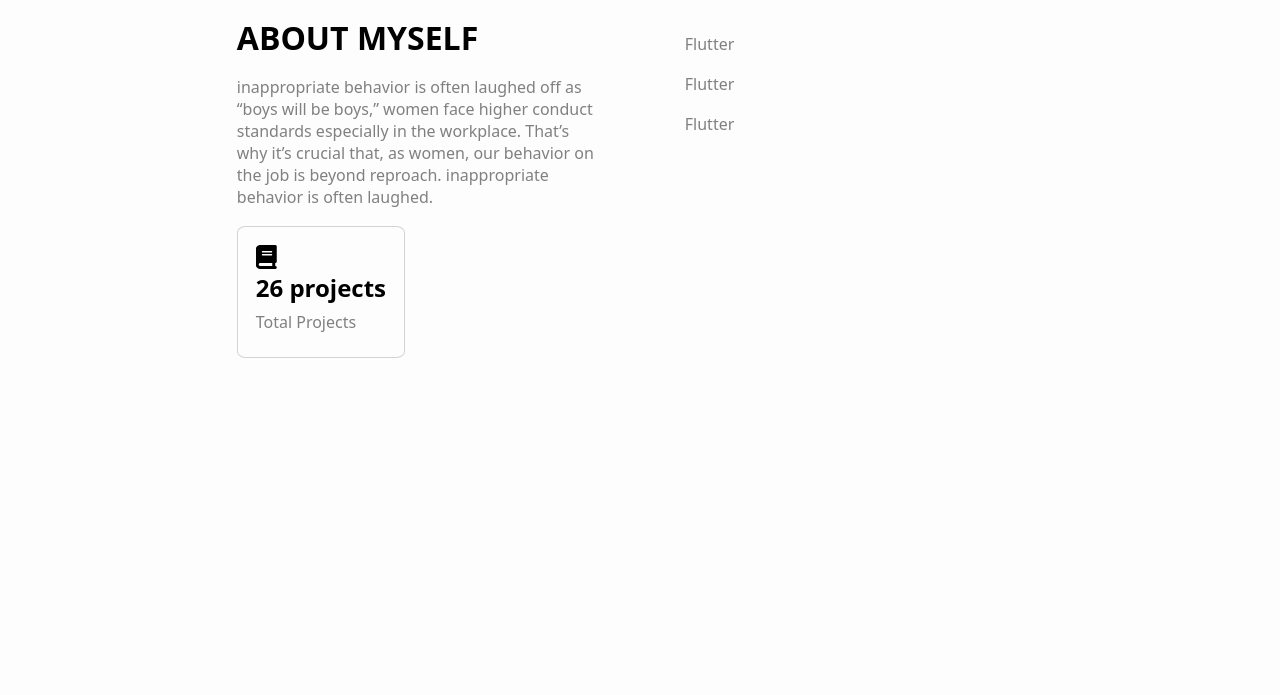
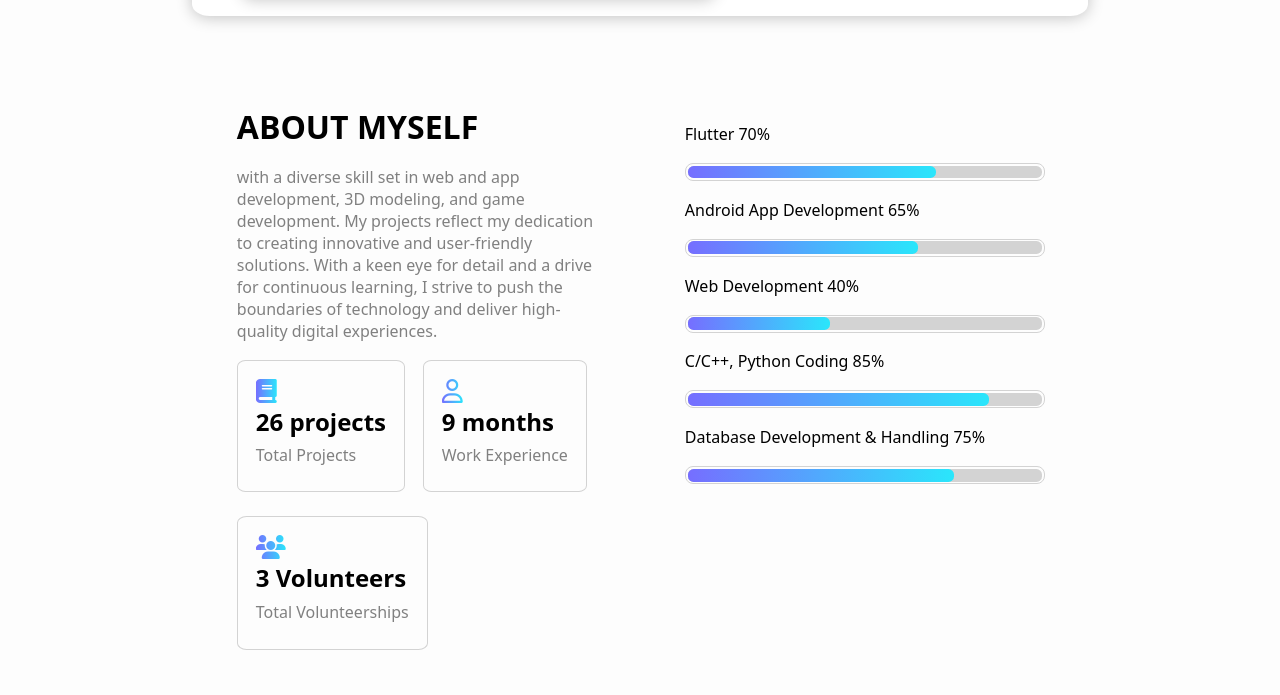
Before and after one commit to ahsanirfan961/Portfolio, a plain HTML site: page index.html in a window 1280 px wide. Shown: the part 769-1464 px from the top of the page. Before the commit the page ends 1172 px from the top, so only its background shows below. Drawn offline with Linux system fonts and the light colour scheme.

Commit message:
About Section Completed

```diff
--- a/data.json
+++ b/data.json
@@ -3,11 +3,51 @@
     "date_of_birth": "14th July 2004",
     "position_statement": "Android & Flutter Developer",
     "front_page_description": "a passionate student, studying Software Enginnering from National University of Science & Technology, Pakistan",
+    "front_page_description_2": "with a diverse skill set in web and app development, 3D modeling, and game development. My projects reflect my dedication to creating innovative and user-friendly solutions. With a keen eye for detail and a drive for continuous learning, I strive to push the boundaries of technology and deliver high-quality digital experiences.",
     "mobile": "+92-349-6785199",
     "email": "ahsanirfan961@gmail.com",
     "address": "NUST, H-12 Islamabad, Pakistan",
     "facebook": "https://www.facebook.com/m.ahsan.irfan.961",
     "instagram": "https://www.instagram.com/ahsan_961/",
     "linkedin": "https://www.linkedin.com/in/muhammad-ahsan-b6796124b/",
-    "github": "https://github.com/ahsanirfan961"
+    "github": "https://github.com/ahsanirfan961",
+    "achievements": [
+        {
+            "logo": "fa-solid fa-book",
+            "heading": "26 projects",
+            "sub_heading": "Total Projects"
+        },
+        {
+            "logo": "fa-regular fa-user",
+            "heading": "9 months",
+            "sub_heading": "Work Experience"
+        },
+        {
+            "logo": "fa-solid fa-users",
+            "heading": "3 Volunteers",
+            "sub_heading": "Total Volunteerships"
+        }
+    ],
+    "skills": [
+        {
+            "name": "Flutter",
+            "percentage": "70%"
+        },
+        {
+            "name": "Android App Development",
+            "percentage": "65%"
+        },
+        {
+            "name": "Web Development",
+            "percentage": "40%"
+        },
+        {
+            "name": "C/C++, Python Coding",
+            "percentage": "85%"
+        },
+        {
+            "name": "Database Development & Handling",
+            "percentage": "75%"
+        }
+    ]
 }
--- a/elements/intro-card.html
+++ b/elements/intro-card.html
@@ -44,24 +44,12 @@
     <div id="about">
         <div class="about-section">
             <h1>ABOUT MYSELF</h1>
-            <h4 id="front-page-description-2">inappropriate behavior is often laughed off as “boys will be boys,” women face higher conduct standards especially in the workplace. That’s why it’s crucial that, as women, our behavior on the job is beyond reproach. inappropriate behavior is often laughed.</h4>
+            <h4 id="front-page-description-2"></h4>
             <div id="achievements">
-                <div class="achievement-box">
-                    <i class="fa-solid fa-book"></i>
-                    <h2>26 projects</h2>
-                    <h4>Total Projects</h4>
-                </div>
             </div>
         </div>
         <div class="about-section">
-            <div class="skill">
-                <h4>Flutter</h4>
-            </div>
-            <div class="skill">
-                <h4>Flutter</h4>
-            </div>
-            <div class="skill">
-                <h4>Flutter</h4>
+            <div id="skills">
             </div>
         </div>
     </div>
--- a/scripts/index-script.js
+++ b/scripts/index-script.js
@@ -23,6 +23,13 @@ function loadIntroduction() {
 
 function loadData() {
     fetch('data.json').then(response => response.json()).then(data => {
+        loadIntroCardData(data);
+        loadAboutSectionData(data);
+    });
+}
+
+function loadIntroCardData(data) {
+    // Data to Intro Card
     document.getElementById('name').innerText = data.name;
     document.getElementById('position-statement').innerText = data.position_statement;
     document.getElementById('front-page-description').innerText = data.front_page_description;
@@ -42,6 +49,54 @@ function loadData() {
     document.getElementById('github').addEventListener('click', function () {
         window.open(data.github, '_blank', 'noopener,noreferrer');
     });
+}
+
+function loadAboutSectionData(data) {
+
+    // Front page description
+    document.getElementById('front-page-description-2').innerText = data.front_page_description_2;
+
+    // Achievements
+    const achievements = document.getElementById('achievements');
+    data.achievements.forEach(element => {
+        const achievement = document.createElement('div');
+        achievement.className = "achievement-box";
+
+        let logo = document.createElement('i');
+        logo.className = element.logo;
+        let heading = document.createElement('h2');
+        heading.innerText = element.heading;
+        let subHeading = document.createElement('h4');
+        subHeading.innerText = element.sub_heading;
+
+        achievement.appendChild(logo);
+        achievement.appendChild(heading);
+        achievement.appendChild(subHeading);
+
+        achievements.appendChild(achievement);
+    });
+
+    // Skills
+    const skills = document.getElementById('skills');
+    data.skills.forEach(element => {
+        const skill = document.createElement('div');
+        skill.className = 'skill';
+
+        let heading = document.createElement('h4');
+        heading.innerText = element.name + ' ' + element.percentage;
+
+        let progress = document.createElement('div');
+        progress.style.width = element.percentage;
+        let middle = document.createElement('div');
+        middle.appendChild(progress);
+        let progressBar = document.createElement('div');
+        progressBar.appendChild(middle);
+        progressBar.className = 'progress-bar';
+
+        skill.appendChild(heading);
+        skill.appendChild(progressBar);
+
+        skills.appendChild(skill);
     });
 }
 
--- a/styles/intro-card-style.css
+++ b/styles/intro-card-style.css
@@ -28,7 +28,7 @@
         width: 70%;
     }
     #intro-card {
-        margin-top: 10%;
+        margin-top: 20%;
         img {
             width: 55%;
         }
@@ -100,6 +100,8 @@
 #achievements {
     display: flex;
     flex-wrap: wrap;
+    gap: 5%;
+    row-gap: 3vh;
 }
 
 .achievement-box {
@@ -109,6 +111,37 @@
 
     i {
         font-size: 1.5rem;
-        mask-image: linear-gradient(to right, #766EFF, #61edfd);
+        background: linear-gradient(to right, #766EFF, #2ae6fb);
+        background-clip: text;
+        -webkit-text-fill-color: transparent;
     }
 }
+
+.skill > h4 {
+    font-weight: 500;
+    color: black;
+}
+
+.progress-bar {
+    width: 100%;
+    height: 2vh;
+    border: 1px solid lightgray;
+    border-radius: 1vh;
+    display: flex;
+    justify-content: center;
+    align-items: center;
+}
+
+.progress-bar > div {
+    width: 99%;
+    height: 80%;
+    background-color: lightgray;
+    border-radius: 0.7vh;
+
+    div {
+        background-image: linear-gradient(to right, #766EFF, #2ae6fb);
+        height: 100%;
+        border-radius: 0.7vh;
+        width: 60%;
+    }
+}
```
Lines whose indentation alone changed are shown as unchanged.
